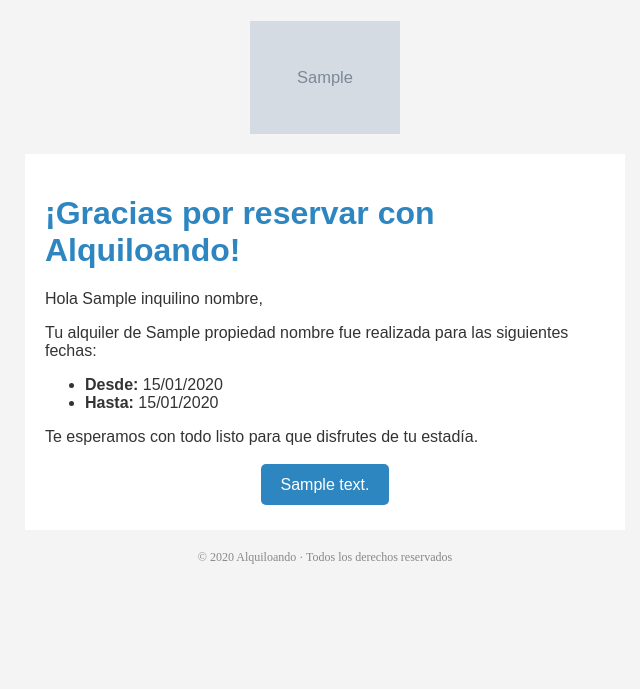
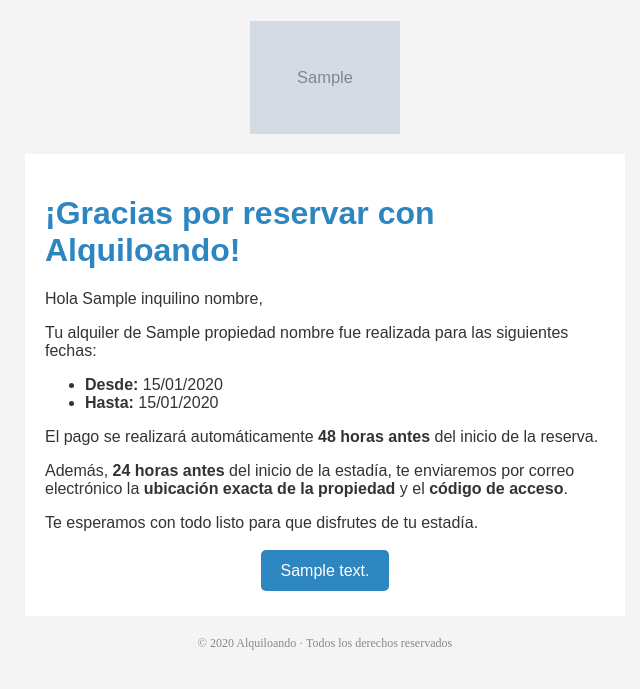
Before and after one commit to Francogrch/trinity-back, a Flask app: template src/web/templates/reserva_creada_inquilino.html in a window 1280 px wide. Shown: the top 689 px of the page, without its empty margins (315-955 px from the left). Run offline with Flask 3, Linux system fonts and the light colour scheme; the template is opened without the code that fills it: most values are stand-ins (such as "Sample title", 1, 10 or a date in 2020); grey boxes marked "Sample" are stand-in pictures.

Commit message:
Fix email informan sobre la seña

```diff
--- a/src/models/email.py
+++ b/src/models/email.py
@@ -24,6 +24,7 @@ def send_reserva_creada_inquilino(data_email, reserva_url, logo_url):
         propiedad_nombre=data_email['propiedad_nombre'],
         fecha_inicio=data_email['fecha_inicio'],
         fecha_fin=data_email['fecha_fin'],
+        monto_pagado=data_email['monto_pagado'],
         logo_url=logo_url,
         cta_url=reserva_url,
         cta_text="Ver mi reserva",
@@ -56,6 +57,7 @@ def send_reserva_creada_encargado(data_email, reserva_url, logo_url):
         propiedad_nombre=data_email['propiedad_nombre'],
         fecha_inicio=data_email['fecha_inicio'],
         fecha_fin=data_email['fecha_fin'],
+        monto_pagado=data_email['monto_pagado'],
         logo_url=logo_url,
         cta_url=reserva_url,
         cta_text="Ver reserva",
@@ -97,6 +99,7 @@ def send_reserva_cancelada(data_email, reserva_url, logo_url, from_inquilino):
         propiedad_nombre=data_email['propiedad_nombre'],
         fecha_inicio=data_email['fecha_inicio'],
         fecha_fin=data_email['fecha_fin'],
+        monto_pagado=data_email['monto_pagado'],
         logo_url=logo_url,
         cta_url=reserva_url,
         cta_text="Ver reserva",
--- a/src/models/reservas/reserva.py
+++ b/src/models/reservas/reserva.py
@@ -82,6 +82,7 @@ class EmailReservaSchema(ma.Schema):
         unknown = EXCLUDE
 
     id = ma.Integer(dump_only=True)
+    monto_pagado = ma.Float(allow_none=True)
     inquilino_nombre = ma.Function(lambda obj: obj.inquilino.nombre)
     encargado_nombre = ma.Function(lambda obj: obj.propiedad.encargado.nombre)
     propiedad_nombre = ma.Function(lambda obj: obj.propiedad.nombre)
--- a/src/web/templates/reserva_cancelada_encargado.html
+++ b/src/web/templates/reserva_cancelada_encargado.html
@@ -11,4 +11,5 @@
   <li><strong>Hasta:</strong> {{ fecha_fin | datetimeformat }}</li>
 </ul>
 <p>fue cancelada por el inquilino.</p>
+
 {% endblock %}
--- a/src/web/templates/reserva_cancelada_inquilino.html
+++ b/src/web/templates/reserva_cancelada_inquilino.html
@@ -16,9 +16,11 @@
 
 <p>Entendemos que esta situación puede causar molestias y ofrecemos nuestras disculpas por los inconvenientes ocasionados.</p>
 
-<p><strong>El importe que haya abonado por esta reserva será reembolsado en su totalidad</strong>
+{% if monto_pagado and monto_pagado > 0 %}
+<p><strong>Se reembolsará un total de USD {{ monto_pagado | round(2) }}</strong>
 a la misma forma de pago utilizada originalmente. La devolución se procesará en un plazo
 aproximado de <strong>5 a 10 días hábiles</strong>, dependiendo de su entidad bancaria.</p>
+{% endif %}
 
 <p>Atentamente,<br>
 El equipo de atención al cliente</p>
--- a/src/web/templates/reserva_creada_encargado.html
+++ b/src/web/templates/reserva_creada_encargado.html
@@ -11,4 +11,9 @@
   <li><strong>Desde:</strong> {{ fecha_inicio | datetimeformat }}</li>
   <li><strong>Hasta:</strong> {{ fecha_fin | datetimeformat }}</li>
 </ul>
+
+{% if monto_pagado and monto_pagado > 0 %}
+<p>Se ha recibido una seña de <strong>USD {{ monto_pagado | round(2) }}</strong> para confirmar la reserva.</p>
+{% endif %}
+
 {% endblock %}
--- a/src/web/templates/reserva_creada_inquilino.html
+++ b/src/web/templates/reserva_creada_inquilino.html
@@ -11,5 +11,17 @@
   <li><strong>Desde:</strong> {{ fecha_inicio | datetimeformat }}</li>
   <li><strong>Hasta:</strong> {{ fecha_fin | datetimeformat }}</li>
 </ul>
+
+{% if monto_pagado and monto_pagado > 0 %}
+<p>Hemos recibido una seña de <strong>USD {{ monto_pagado | round(2) }}</strong> para confirmar tu reserva.</p>
+<p>El resto del pago se realizará automáticamente <strong>48 horas antes</strong> del inicio de la reserva.</p>
+{% else %}
+<p>El pago se realizará automáticamente <strong>48 horas antes</strong> del inicio de la reserva.</p>
+{% endif %}
+
+
+<p>Además, <strong>24 horas antes</strong> del inicio de la estadía, te enviaremos por correo electrónico la <strong>ubicación exacta de la propiedad</strong> y el <strong>código de acceso</strong>.</p>
+
+
 <p>Te esperamos con todo listo para que disfrutes de tu estadía.</p>
 {% endblock %}
```
